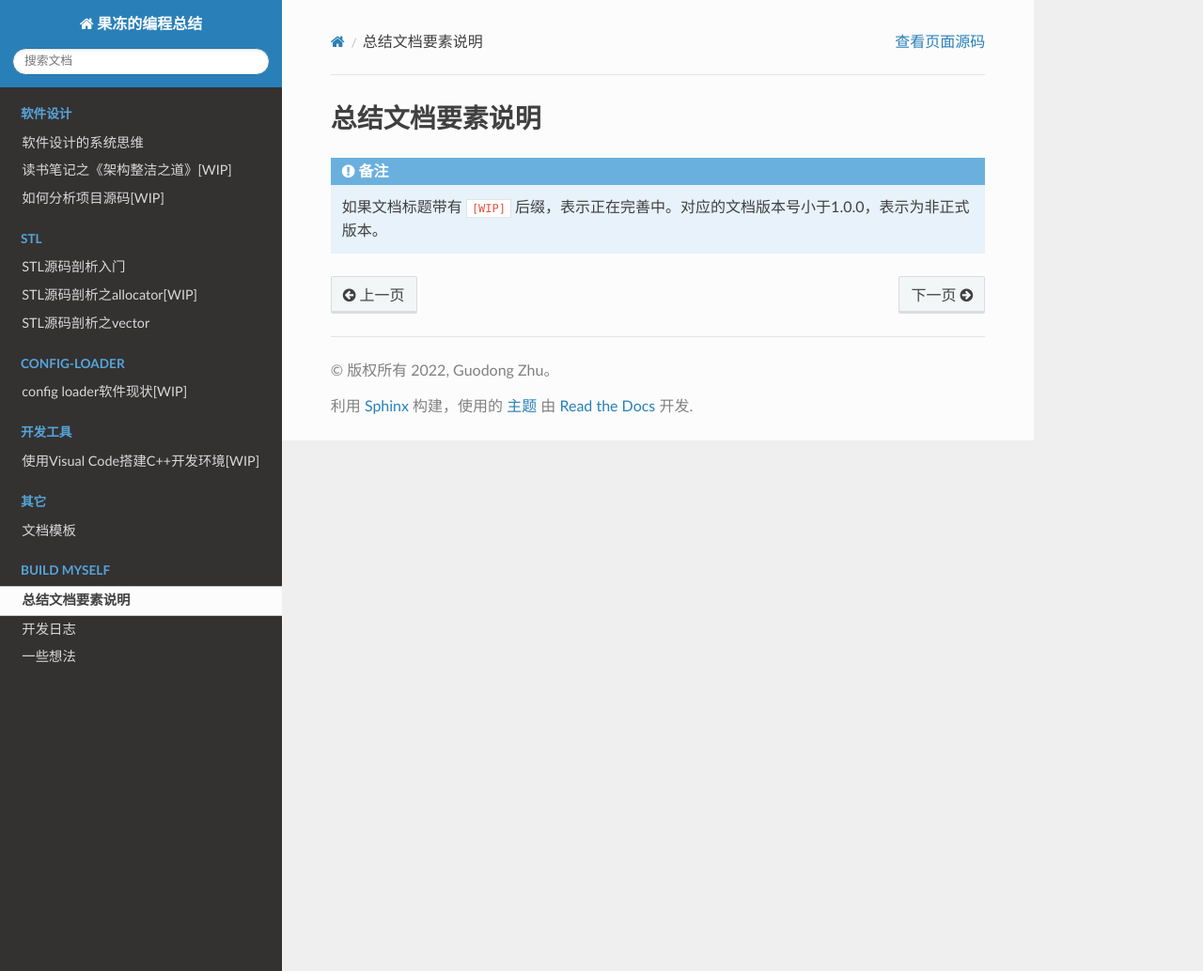
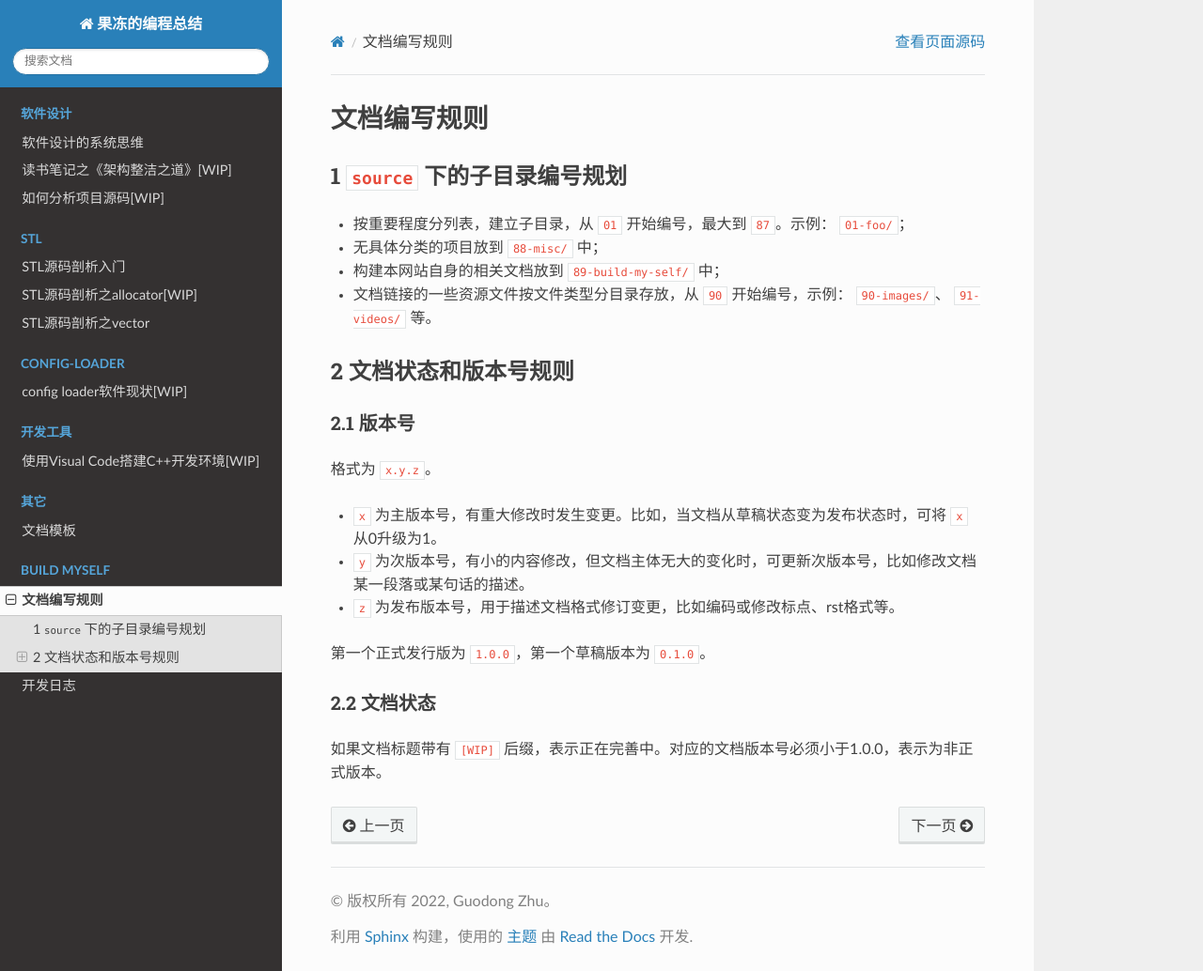
Before and after one commit to VincentZhu007/guodong-summary, a Sphinx documentation site: the page built from source/89-build-my-self/01-key-items-in-summary.rst, in a window 1280 px wide and 1034 px high. Shown: the whole window at 94% size. Built offline with Sphinx 7.4.7 and the Read the Docs theme 2.0.0, drawn with Linux system fonts in a browser that asks for light colours.

Commit message:
新增《文档编写规格》

```diff
--- a/source/89-build-my-self/01-key-items-in-summary.rst
+++ b/source/89-build-my-self/01-key-items-in-summary.rst
@@ -1,6 +1,29 @@
-总结文档要素说明
+文档编写规则
 =======================================
 
-.. note::
+1 ``source`` 下的子目录编号规划
+--------------------------------------------------------------
 
-    如果文档标题带有 ``[WIP]`` 后缀，表示正在完善中。对应的文档版本号小于1.0.0，表示为非正式版本。
+- 按重要程度分列表，建立子目录，从 ``01`` 开始编号，最大到 ``87``。示例： ``01-foo/``；
+- 无具体分类的项目放到 ``88-misc/`` 中；
+- 构建本网站自身的相关文档放到 ``89-build-my-self/`` 中；
+- 文档链接的一些资源文件按文件类型分目录存放，从 ``90`` 开始编号，示例： ``90-images/``、 ``91-videos/`` 等。
+
+2 文档状态和版本号规则
+--------------------------------------------------------------
+
+2.1 版本号
+~~~~~~~~~~~~~~~~~~~~~~~~~~~~~~~~~~~~~~~~~~~~~~~~~~~~~~~~~~~~~~
+
+格式为 ``x.y.z``。
+
+- ``x`` 为主版本号，有重大修改时发生变更。比如，当文档从草稿状态变为发布状态时，可将 ``x`` 从0升级为1。
+- ``y`` 为次版本号，有小的内容修改，但文档主体无大的变化时，可更新次版本号，比如修改文档某一段落或某句话的描述。
+- ``z`` 为发布版本号，用于描述文档格式修订变更，比如编码或修改标点、rst格式等。
+
+第一个正式发行版为 ``1.0.0``，第一个草稿版本为 ``0.1.0``。
+
+2.2 文档状态
+~~~~~~~~~~~~~~~~~~~~~~~~~~~~~~~~~~~~~~~~~~~~~~~~~~~~~~~~~~~~~~
+
+如果文档标题带有 ``[WIP]`` 后缀，表示正在完善中。对应的文档版本号必须小于1.0.0，表示为非正式版本。
--- a/source/89-build-my-self/03-idea-pool copy.rst
+++ /dev/null
@@ -1,2 +0,0 @@
-一些想法
-=======================================
```
